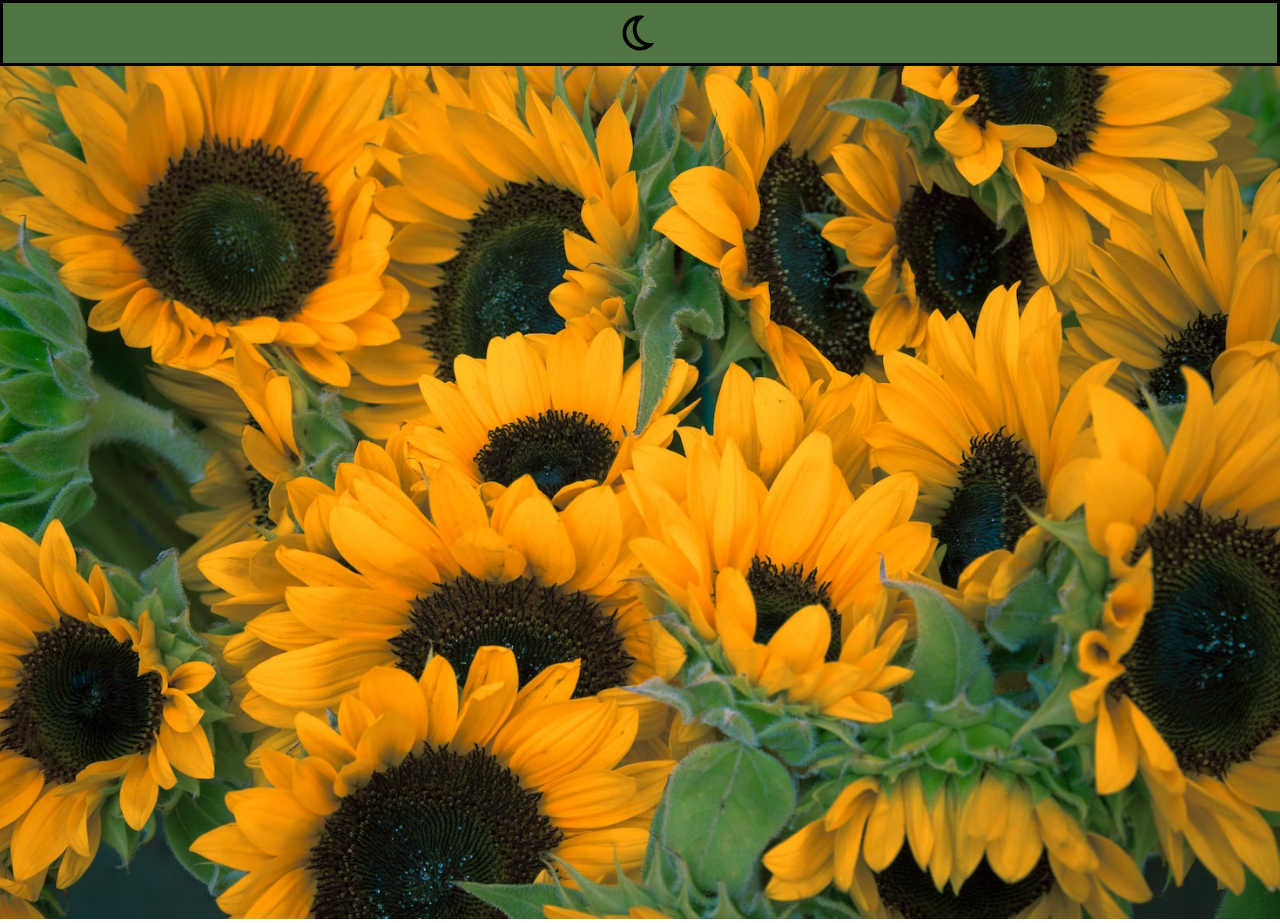
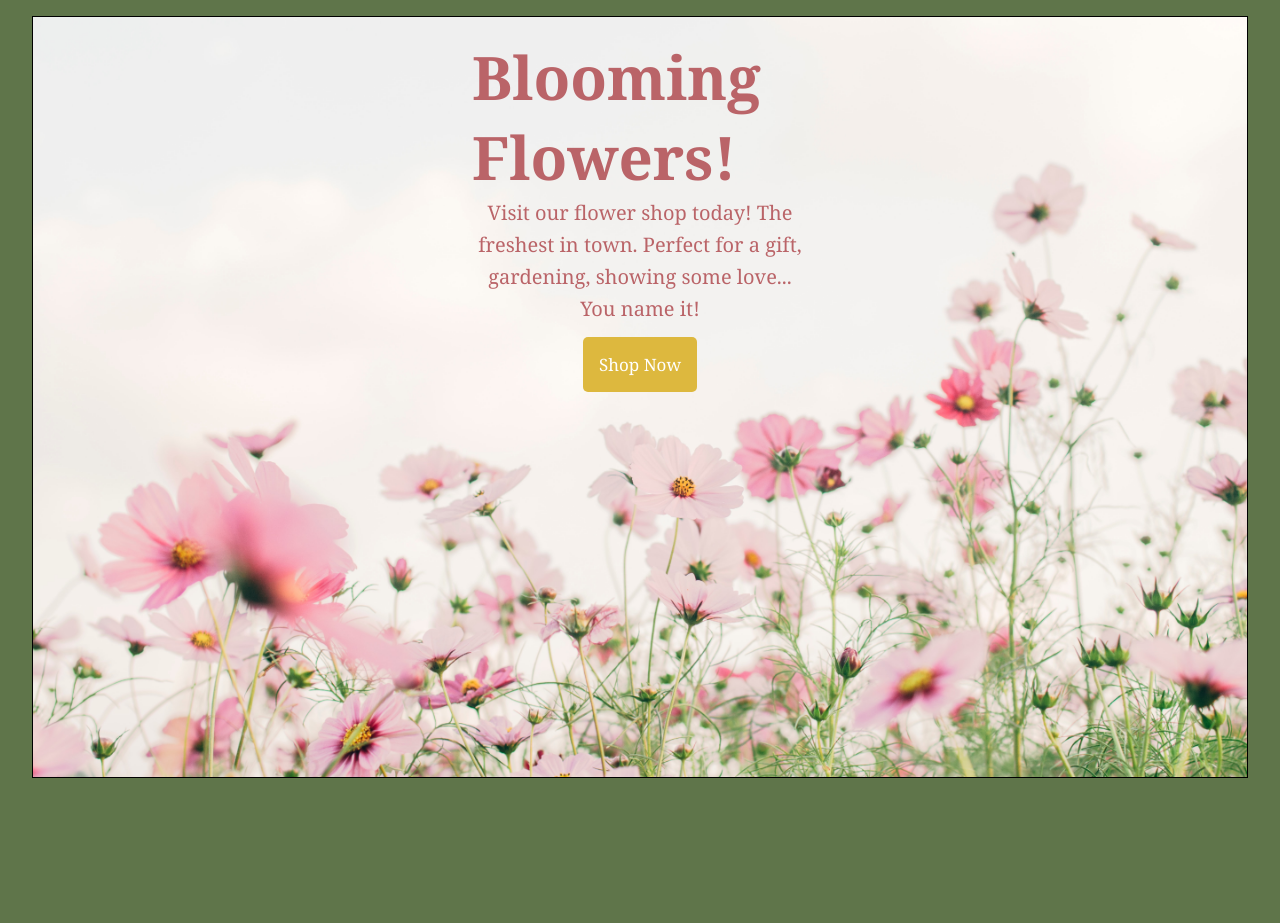
Before and after one commit to Samantasingh/Cpnt260-a4, a plain HTML site: page index.html in a window 1280 px wide. After the commit the page ends 810 px from the top, so only its background shows below. Drawn offline with Linux system fonts and the light colour scheme.

Commit message:
finished hero cta

```diff
--- a/css/style.css
+++ b/css/style.css
@@ -2,25 +2,62 @@
   margin: 0;
   padding: 0;
 }
-nav {
-display: flex;
-align-items: center;
-border-style: solid;
 
-background-color: #517443;
-
-}
-.logo {
-  width: 100%;
-  height: 40px;
-  padding: 10px;
+body {
+font-family:Georgia, 'Times New Roman', Times, serif;
+line-height: 1.5;
+position: relative;
+background-color: #5f754a;
 }
 
 header {
-height: 100vh;
-width: 100%;
+  border: 1px solid;
+  height: 95vh;
+  display: flex;
+  margin: 1rem 2rem 2rem 2rem;
+  background-image: url('/Cpnt260-a4/images/Flowers.jpg');
+  background-repeat: no-repeat;
+  background-size: cover;
+  background-position: bottom;
+  justify-content: center;
+  align-items: center;
 }
-.hero{
-  width: 100%;
-  height: auto;
+
+h1 {
+  color: #ba6468;
+  font-size: 60px;
+  max-width: 3rem;
+  line-height: 5rem;
 }
+
+
+p {
+  max-width: 21rem;
+  font-size: 20px;
+  color: #ba6468;
+  line-height: 2rem;
+}
+div {
+  margin-top: -22rem;
+}
+.btn {
+
+  color: white;
+  text-decoration: none;
+  font-size: 17px;
+  background-color:#ddb83e;
+  line-height: 5rem;
+  width: 5rem;
+  padding: 1rem;
+  border-radius: 5px;
+}
+
+.btn:hover {
+  cursor:pointer;
+  opacity: 0.5;
+  background-color: light rgb(255, 255, 255);
+}
+
+section {
+  text-align: center;
+}
--- a/index.html
+++ b/index.html
@@ -6,20 +6,17 @@
   <meta name="viewport" content="width=device-width, initial-scale=1.0">
   <link rel="stylesheet" href="css/style.css"/>
   <title>WerFlo-Shop</title>
-</head>
-<body>
-    <nav>
-      <img class="logo" src="images/moon.svg" alt="Page Logo">
-    </nav>
-    <header>
-    <img class="hero" src="images/sunflower.avif" alt="land with snflowers">
-  </header>
+  </head>
+    <body>
+      <header>
+        <section id="hero">
+        <div class="container">
+        <div class="info"></div>
+        <h1>Blooming Flowers!</h1>
+          <p>Visit our flower shop today! The freshest in town. Perfect for a gift, gardening, showing some love... You name it!</p>
+          <a href="https://cheezburger.com/5513668608/flower-food" class="btn">Shop Now</a>
+      </div>
 
-  <main>
-    <h1>
-
-    </h1>
-  </main>
-
-</body>
+      </header>
+    </body>
 </html>
```
Also changed, not shown: images/Flowers.jpg (added), images/poppy-flower.avif (added).
